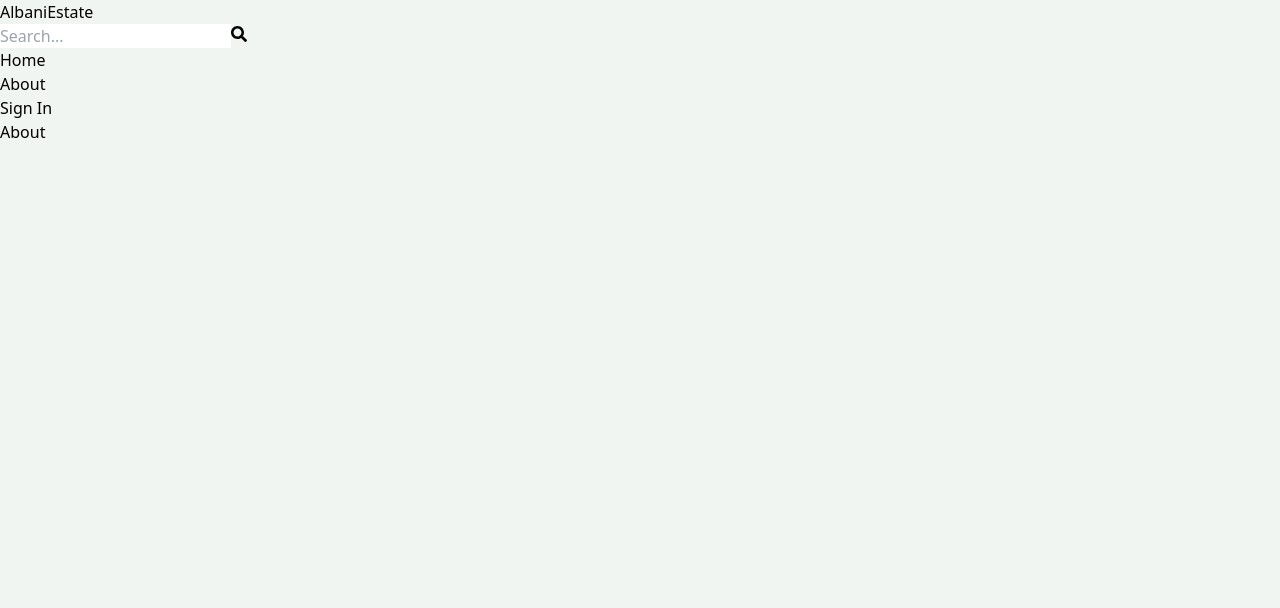
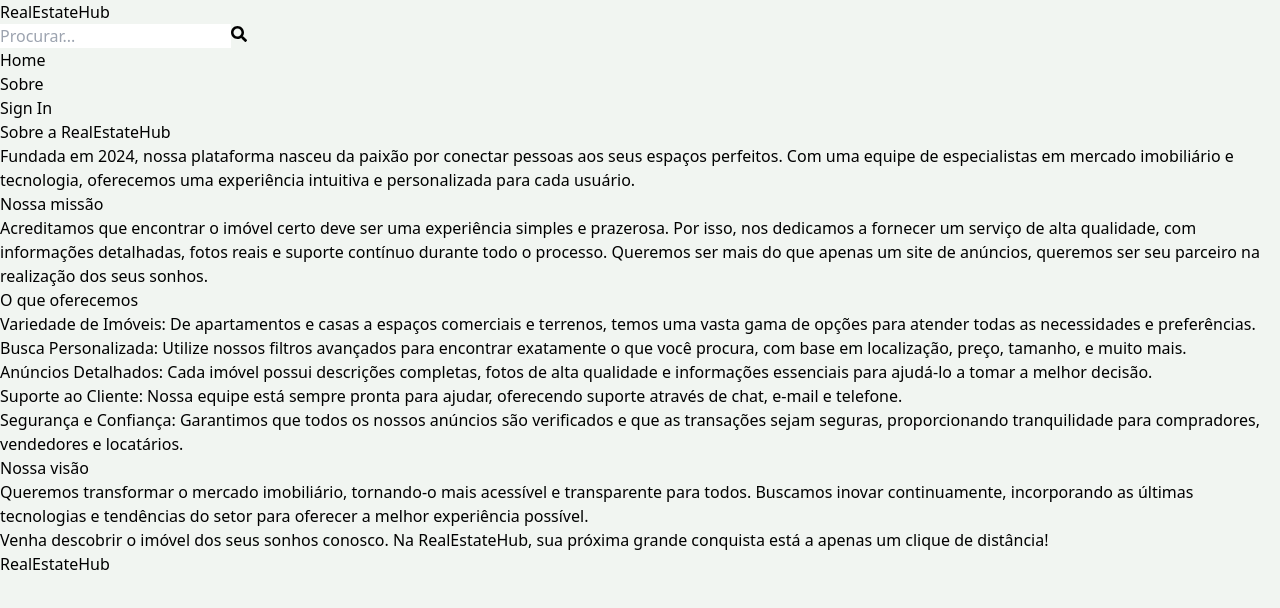
Before and after one commit to ThiAlbani83/real-estate, a React (Vite) app in the folder client/: page /about in a window 1280 px wide. Shown: the top 608 px of the page. Built offline with nearby package versions, Linux system fonts and the light colour scheme; no server answers.

Commit message:
create about page and translate to pt-br

```diff
--- a/client/src/App.jsx
+++ b/client/src/App.jsx
@@ -10,6 +10,7 @@ import CreateListing from './pages/CreateListing';
 import UpdateListing from './pages/UpdateListing';
 import Listing from './pages/Listing';
 import Search from './pages/Search';
+import Footer from './components/Footer';
 
 export default function App() {
   return (
@@ -27,8 +28,8 @@ export default function App() {
           <Route path='/create-listing' element={<CreateListing />} />
           <Route path='/update-listing/:listingId' element={<UpdateListing />} />
         </Route>
-
       </Routes>
+      <Footer />
     </BrowserRouter>
   )
 }
--- a/client/src/components/Contact.jsx
+++ b/client/src/components/Contact.jsx
@@ -29,10 +29,10 @@ export default function Contact({ listing }) {
 
       {landlord && (
         <div className='flex flex-col gap-2'>
-          <p>Contact <span className='font-semibold'>{landlord.userName}</span> for <span className='font-semibold'>{listing.name.toLowerCase()}</span></p>
-          <textarea name="message" id="message" rows="3" value={message} onChange={onChange} placeholder='Enter your message here...' className='w-full border p-3 rounded-lg'></textarea>
+          <p>Fale com <span className='font-semibold'>{landlord.userName}</span> sobre <span className='font-semibold'>{listing.name.toLowerCase()}</span></p>
+          <textarea name="message" id="message" rows="3" value={message} onChange={onChange} placeholder='Escreva sua mensagem aqui...' className='w-full border p-3 rounded-lg'></textarea>
           <Link to={`mailto:${landlord.email}?subject=Regarding ${listing.name}&body=${message}`} className='bg-slate-700 text-white text-center p-3 rounded-lg uppercase hover:opacity-90'>
-            Send message
+            Enviar mensagem
           </Link>
         </div>
       )}
--- /dev/null
+++ b/client/src/components/Footer.jsx
@@ -0,0 +1,26 @@
+import React from 'react'
+import { Link } from 'react-router-dom'
+
+export default function Footer() {
+    return (
+        <footer className='bg-slate-200 shadow-md px-4'>
+            <div className='flex  max-w-[1440px] mx-auto p-3 gap-10'>
+                <h1 className='font-bold text-sm sm:text-xl flex flex-wrap'>
+                    <span className='text-slate-500'>RealEstate</span>
+                    <span className='text-slate-700'>Hub</span>
+                </h1>
+                {/* <div className='flex flex-col gap-2 '>
+                    <Link to={'/search?type=rent'} className='text-slate-700 hover:underline'>
+                        For rent
+                    </Link>
+                    <Link to={'/search?type=sale'} className='text-slate-700 hover:underline'>
+                        For sale
+                    </Link>
+                    <Link to={'/search?type=rent'} className='text-slate-700 hover:underline'>
+                        Offers
+                    </Link>
+                </div> */}
+            </div>
+        </footer>
+    )
+}
--- a/client/src/components/Header.jsx
+++ b/client/src/components/Header.jsx
@@ -27,11 +27,11 @@ export default function Header() {
 
     return (
         <header className='bg-slate-200 shadow-md px-4'>
-            <div className='flex items-center justify-between max-w-6xl mx-auto p-3'>
+            <div className='flex items-center justify-between max-w-[1440px] mx-auto p-3'>
                 <Link to={'/'}>
                     <h1 className='font-bold text-sm sm:text-xl flex flex-wrap'>
-                        <span className='text-slate-500'>Albani</span>
-                        <span className='text-slate-700'>Estate</span>
+                        <span className='text-slate-500'>RealEstate</span>
+                        <span className='text-slate-700'>Hub</span>
                     </h1>
                 </Link>
                 <form
@@ -39,7 +39,7 @@ export default function Header() {
                     className='bg-slate-100 p-2 rounded-lg flex items-center justify-between'>
                     <input
                         value={searchTerm}
-                        type="text" placeholder='Search...'
+                        type="text" placeholder='Procurar...'
                         className='bg-transparent outline-none w-24 sm:w-64'
                         onChange={(e) => setSearchTerm(e.target.value)} />
                     <button type='submit'>
@@ -54,7 +54,7 @@ export default function Header() {
                     </Link>
                     <Link to={'/about'}>
                         <li className='hidden sm:inline text-slate-700 hover:underline cursor-pointer text-sm sm:text-base'>
-                            About
+                            Sobre
                         </li>
                     </Link>
                     <Link to={'/profile'}>
--- a/client/src/pages/About.jsx
+++ b/client/src/pages/About.jsx
@@ -2,6 +2,35 @@ import React from 'react'
 
 export default function About() {
   return (
-    <div>About</div>
+    <div className='max-w-[850px] mx-auto p-10 flex flex-col gap-10'>
+      <h1 className='text-3xl text-center mt-10'>Sobre a RealEstateHub</h1>
+      <p className='text-slate-700'>
+        Fundada em 2024, nossa plataforma nasceu da paixão por conectar pessoas aos seus espaços perfeitos. Com uma equipe de especialistas em mercado imobiliário e tecnologia, oferecemos uma experiência intuitiva e personalizada para cada usuário.
+      </p>
+      <div>
+        <h2 className='text-xl text-slate-950'>Nossa missão</h2>
+        <p className='text-slate-700'>
+          Acreditamos que encontrar o imóvel certo deve ser uma experiência simples e prazerosa. Por isso, nos dedicamos a fornecer um serviço de alta qualidade, com informações detalhadas, fotos reais e suporte contínuo durante todo o processo. Queremos ser mais do que apenas um site de anúncios, queremos ser seu parceiro na realização dos seus sonhos.
+        </p>
+      </div>
+      <div>
+        <h2 className='text-xl text-slate-950'>O que oferecemos</h2>
+        <ul className='text-slate-700'>
+          <li><span className='font-semibold text-slate-950'>Variedade de Imóveis:</span> De apartamentos e casas a espaços comerciais e terrenos, temos uma vasta gama de opções para atender todas as necessidades e preferências.</li>
+          <li><span className='font-semibold text-slate-950'>Busca Personalizada:</span> Utilize nossos filtros avançados para encontrar exatamente o que você procura, com base em localização, preço, tamanho, e muito mais.</li>
+          <li><span className='font-semibold text-slate-950'>Anúncios Detalhados:</span> Cada imóvel possui descrições completas, fotos de alta qualidade e informações essenciais para ajudá-lo a tomar a melhor decisão.</li>
+          <li><span className='font-semibold text-slate-950'>Suporte ao Cliente:</span> Nossa equipe está sempre pronta para ajudar, oferecendo suporte através de chat, e-mail e telefone.</li>
+          <li><span className='font-semibold text-slate-950'>Segurança e Confiança:</span> Garantimos que todos os nossos anúncios são verificados e que as transações sejam seguras, proporcionando tranquilidade para compradores, vendedores e locatários.</li>
+        </ul>
+      </div>
+      <div>
+        <h2 className='text-xl text-slate-950'>Nossa visão</h2>
+        <p className='text-slate-700'>Queremos transformar o mercado imobiliário, tornando-o mais acessível e transparente para todos. Buscamos inovar continuamente, incorporando as últimas tecnologias e tendências do setor para oferecer a melhor experiência possível.</p>
+      </div>
+      <div className='border border-slate-700' />
+      <div>
+        <p className='text-slate-700'>Venha descobrir o imóvel dos seus sonhos conosco. Na RealEstateHub, sua próxima grande conquista está a apenas um clique de distância!</p>
+      </div>
+    </div>
   )
 }
--- a/client/src/pages/Search.jsx
+++ b/client/src/pages/Search.jsx
@@ -111,17 +111,17 @@ export default function Search() {
                     onSubmit={handleSubmit}
                     className='flex flex-col gap-8'>
                     <div className='flex items-center gap-2'>
-                        <label className='whitespace-nowrap font-semibold'>Search Term:</label>
+                        <label className='whitespace-nowrap font-semibold'>Termo de busca:</label>
                         <input
                             type="text"
                             id="searchTerm"
-                            placeholder='Search...'
+                            placeholder='Buscar...'
                             className='border rounded-lg p-3 w-full'
                             value={sidebarData.searchTerm}
                             onChange={handleChange} />
                     </div>
                     <div className='flex gap-2 flex-wrap items-center'>
-                        <label className='font-semibold'>Type:</label>
+                        <label className='font-semibold'>Tipo:</label>
                         <div className='flex gap-2'>
                             <input
                                 type="checkbox"
@@ -129,7 +129,7 @@ export default function Search() {
                                 className='w-5'
                                 onChange={handleChange}
                                 checked={sidebarData.type === 'all'} />
-                            <span>Rent & Sale</span>
+                            <span>Aluguel e Venda</span>
                         </div>
                         <div className='flex gap-2'>
                             <input
@@ -138,7 +138,7 @@ export default function Search() {
                                 className='w-5'
                                 onChange={handleChange}
                                 checked={sidebarData.type === 'rent'} />
-                            <span>Rent</span>
+                            <span>Aluguel</span>
                         </div>
                         <div className='flex gap-2'>
                             <input
@@ -147,7 +147,7 @@ export default function Search() {
                                 className='w-5'
                                 onChange={handleChange}
                                 checked={sidebarData.type === 'sale'} />
-                            <span>Sale</span>
+                            <span>Venda</span>
                         </div>
                         <div className='flex gap-2'>
                             <input
@@ -156,7 +156,7 @@ export default function Search() {
                                 className='w-5'
                                 onChange={handleChange}
                                 checked={sidebarData.offer} />
-                            <span>Offer</span>
+                            <span>Oferta</span>
                         </div>
                     </div>
                     <div className='flex gap-2 flex-wrap items-center'>
@@ -168,7 +168,7 @@ export default function Search() {
                                 className='w-5'
                                 onChange={handleChange}
                                 checked={sidebarData.parking} />
-                            <span>Parking</span>
+                            <span>Garagem</span>
                         </div>
                         <div className='flex gap-2'>
                             <input
@@ -177,35 +177,35 @@ export default function Search() {
                                 className='w-5'
                                 onChange={handleChange}
                                 checked={sidebarData.furnished} />
-                            <span>Furnished</span>
+                            <span>Mobiliado</span>
                         </div>
                     </div>
                     <div className='flex items-center gap-2'>
                         <label className='font-semibold'>Sort:</label>
                         <select
                             id="sort_order"
-                            className='outline-none border rounded-lg p-3'
+                            className='outline-none border rounded-lg p-3 select-none'
                             onChange={handleChange}
                             defaultValue={'created_at_desc'}>
-                            <option value='regularPrice_desc'>Price high to low</option>
-                            <option value='regularPrice_asc'>Price low to high</option>
-                            <option value='createdAt_desc'>'Latest</option>
-                            <option value='createdAt_asc'>Oldest</option>
+                            <option value='regularPrice_desc'>Preço maior para menor</option>
+                            <option value='regularPrice_asc'>Preço menor para maior</option>
+                            <option value='createdAt_desc'>Mais recentes</option>
+                            <option value='createdAt_asc'>Mais antigos</option>
                         </select>
                     </div>
-                    <button className='bg-slate-700 p-3 text-white rounded-lg uppercase hover:opacity-90'>Search</button>
+                    <button className='bg-slate-700 p-3 text-white rounded-lg uppercase hover:opacity-90'>Buscar</button>
                 </form>
             </div>
             <div className=" w-full">
-                <h1 className='text-3xl font-semibold border-b p-3 text-slate-700 mt-5'>Listing Results:</h1>
+                <h1 className='text-3xl font-semibold border-b p-3 text-slate-700 mt-5'>Imóveis Encontrados:</h1>
                 <div className='p-8'>
                     {!loading && listings.length === 0 && (
                         <p className='text-xl text-slate-700'>
-                            No listing found!
+                            Nenhum resultado encontrado!
                         </p>
                     )}
                     {loading && (
-                        <p className='text-xl text-slate-700 text-center'>Loading...</p>
+                        <p className='text-xl text-slate-700 text-center'>Carregando...</p>
                     )}
                     <div className='flex flex-wrap  gap-6 2xl:gap-20'>
                         {!loading && listings && listings.map((listing, index) => (
@@ -216,7 +216,7 @@ export default function Search() {
                         <button onClick={onShowMoreClick}
                             className='text-green-700 hover:underline p-7 w-full text-center'
                         >
-                            Show more
+                            Mostrar mais
                         </button>
                     )}
                 </div>
```
Also changed, not shown: client/src/components/ListingCard.jsx (+5 -5 lines), client/src/pages/Home.jsx (+12 -14 lines), client/src/pages/Listing.jsx (+17 -17 lines).
